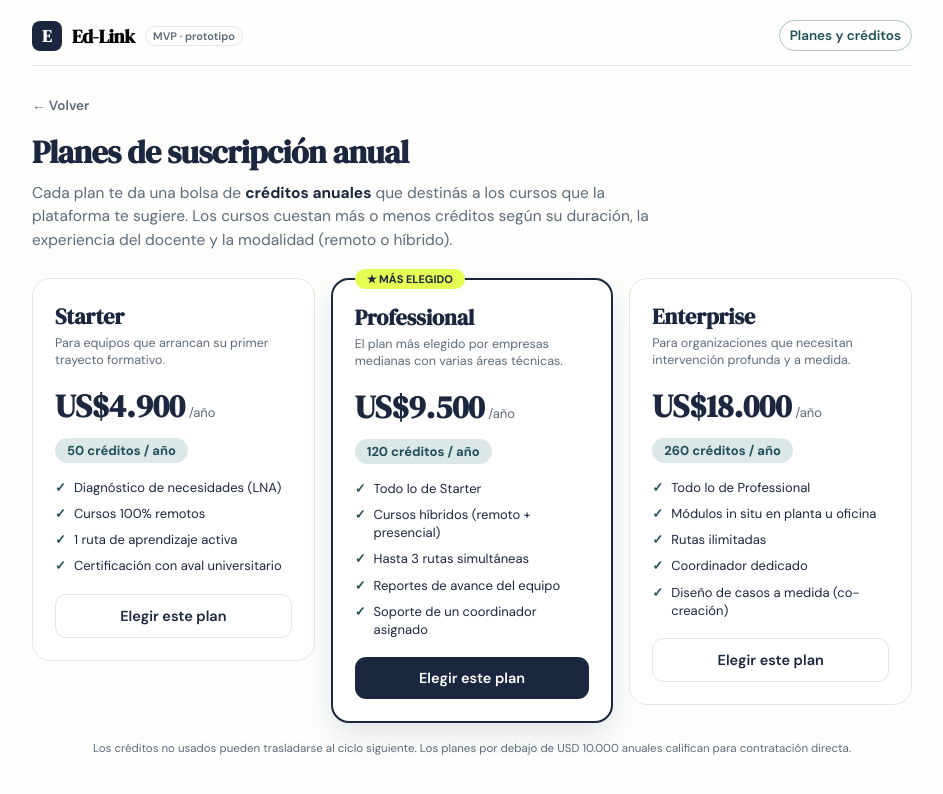
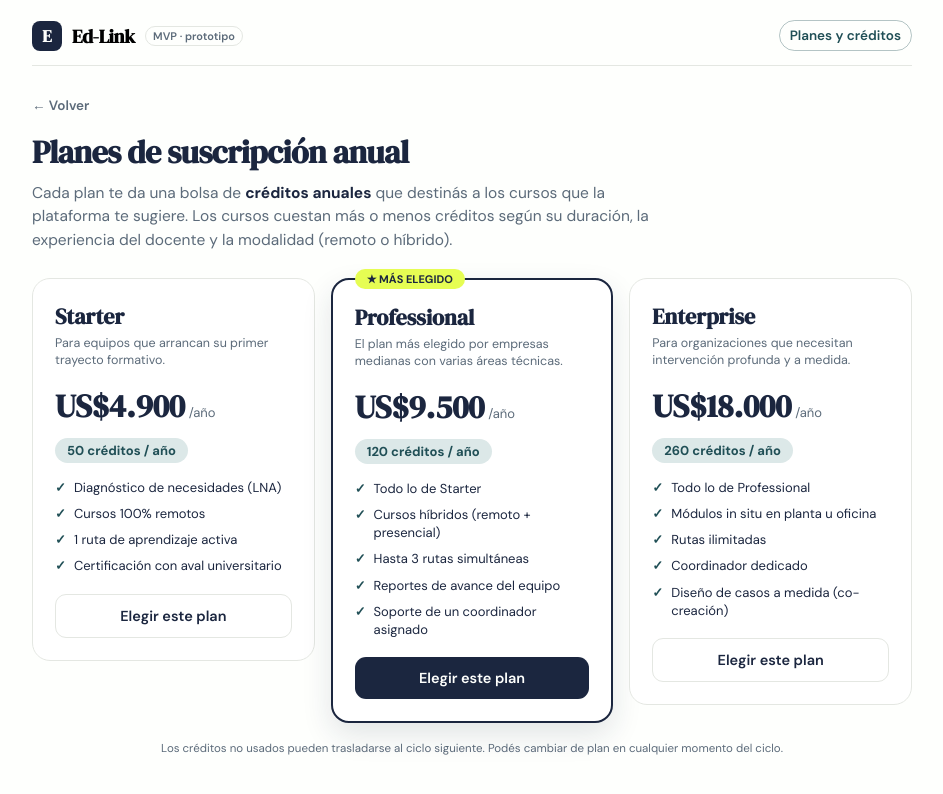
Before and after one commit to larakusmin-tech/edlink, a React (Vite) app: page / in a window 1280 px wide. Both pictures are taken after a click on the button "Planes y créditos". Shown: the top 794 px of the page, without its empty margins (168-1111 px from the left). Built offline with nearby package versions, Linux system fonts and the light colour scheme.

Commit message:
Add files via upload

```diff
--- a/src/App.jsx
+++ b/src/App.jsx
@@ -288,8 +288,8 @@ const PREGUNTAS = [
   },
   {
     k: "presupuesto",
-    bot: "Última pregunta. ¿Con qué marco de presupuesto anual estás trabajando? (Esto define si entrás por contratación directa o compulsa.)",
-    opciones: ["Menos de USD 10.000", "USD 10.000 – 25.000", "Más de USD 25.000", "Todavía no lo sé"],
+    bot: "Última pregunta. ¿Con qué marco de presupuesto anual estás trabajando para capacitación? (Nos ayuda a sugerirte el plan más adecuado.)",
+    opciones: ["Hasta USD 5.000", "USD 5.000 – 10.000", "USD 10.000 – 20.000", "Más de USD 20.000", "Todavía no lo sé"],
   },
 ];
 
@@ -770,7 +770,7 @@ function Planes({ planActivo, onElegir, onBack }) {
       </div>
 
       <p style={{ fontSize: 11.5, color: C.slate, marginTop: 18, textAlign: "center" }}>
-        Los créditos no usados pueden trasladarse al ciclo siguiente. Los planes por debajo de USD 10.000 anuales califican para contratación directa.
+        Los créditos no usados pueden trasladarse al ciclo siguiente. Podés cambiar de plan en cualquier momento del ciclo.
       </p>
     </div>
   );
```
